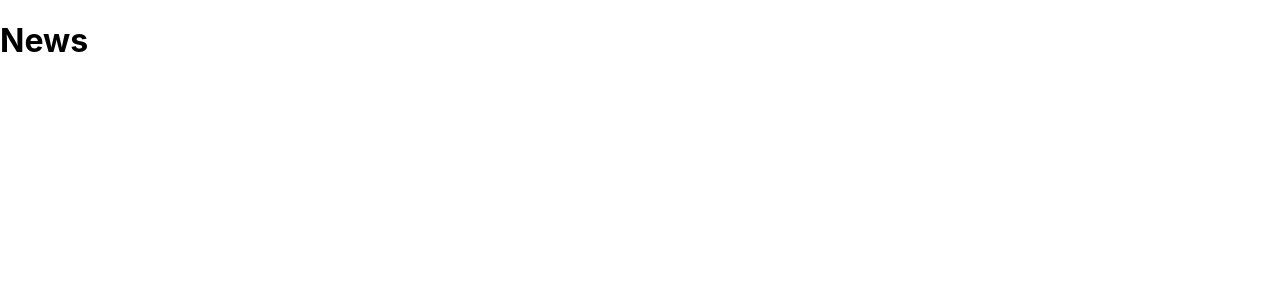
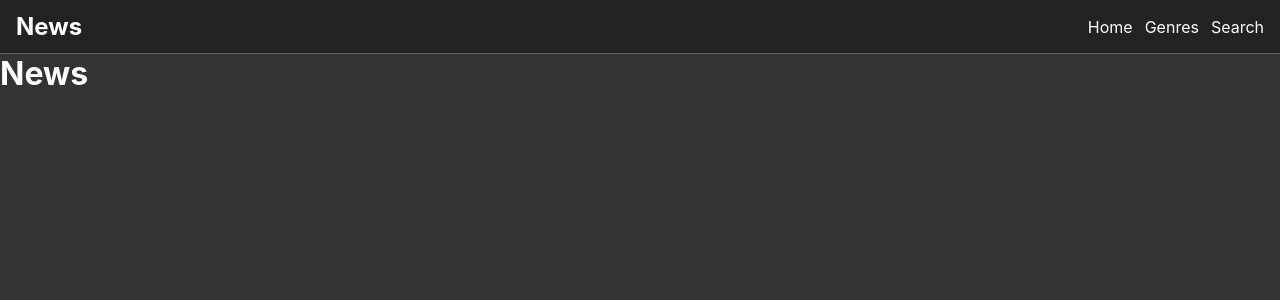
Before and after one commit to malinhenningsson/News-app, a React (Create React App) app: page / in a window 1280 px wide. Shown: the top 300 px of the page. Built offline with nearby package versions, Linux system fonts and the light colour scheme.

Commit message:
Added components folder and navbar.

```diff
--- a/package.json
+++ b/package.json
@@ -9,6 +9,7 @@
     "axios": "^0.20.0",
     "react": "^16.13.1",
     "react-dom": "^16.13.1",
+    "react-router-dom": "^5.2.0",
     "react-scripts": "3.4.3"
   },
   "scripts": {
@@ -31,5 +32,6 @@
       "last 1 firefox version",
       "last 1 safari version"
     ]
-  }
+  },
+  "devDependencies": {}
 }
--- a/src/App.js
+++ b/src/App.js
@@ -1,9 +1,11 @@
 import React from 'react';
 import './index.css';
+import Navbar from './components/Navbar';
 
 function App() {
   return (
     <div className="App">
+      <Navbar />
       <h1>News</h1>
     </div>
   );
--- /dev/null
+++ b/src/components/Navbar.js
@@ -0,0 +1,18 @@
+import React from 'react';
+
+class Navbar extends React.Component {
+    render() {
+        return (
+            <nav>
+                <h1>News</h1>
+                <ul class="navbar-list">
+                    <li class="navbar-items">Home</li>
+                    <li class="navbar-items">Genres</li>
+                    <li class="navbar-items">Search</li>
+                </ul>
+            </nav>
+        )
+    }
+}
+
+export default Navbar;
--- a/src/index.css
+++ b/src/index.css
@@ -1,5 +1,15 @@
+/*
+Main App Styles
+*/
+* {
+  margin: 0;
+  padding: 0;
+  box-sizing: border-box;
+}
+
 body {
-  margin: 0;
+  background-color: #333;
+  color: #fff;
   font-family: -apple-system, BlinkMacSystemFont, 'Segoe UI', 'Roboto', 'Oxygen',
     'Ubuntu', 'Cantarell', 'Fira Sans', 'Droid Sans', 'Helvetica Neue',
     sans-serif;
@@ -7,7 +17,20 @@ body {
   -moz-osx-font-smoothing: grayscale;
 }
 
-code {
-  font-family: source-code-pro, Menlo, Monaco, Consolas, 'Courier New',
-    monospace;
+nav {
+  background-color: #222;
+  padding: 0.75em 1em;
+  display: flex;
+  justify-content: space-between;
+  align-items: center;
+  border-bottom: 1px solid #666;
 }
+
+nav ul.navbar-list {
+  display: flex;
+  list-style: none;
+}
+
+.navbar-items {
+  margin-left: 0.75em;
+}
```
Also changed, not shown: src/components/LatestNews.js (added), src/components/NewsArticle.js (added), src/components/NewsSearch.js (added), 1 other file (tests, documents, lock files or other folders).
